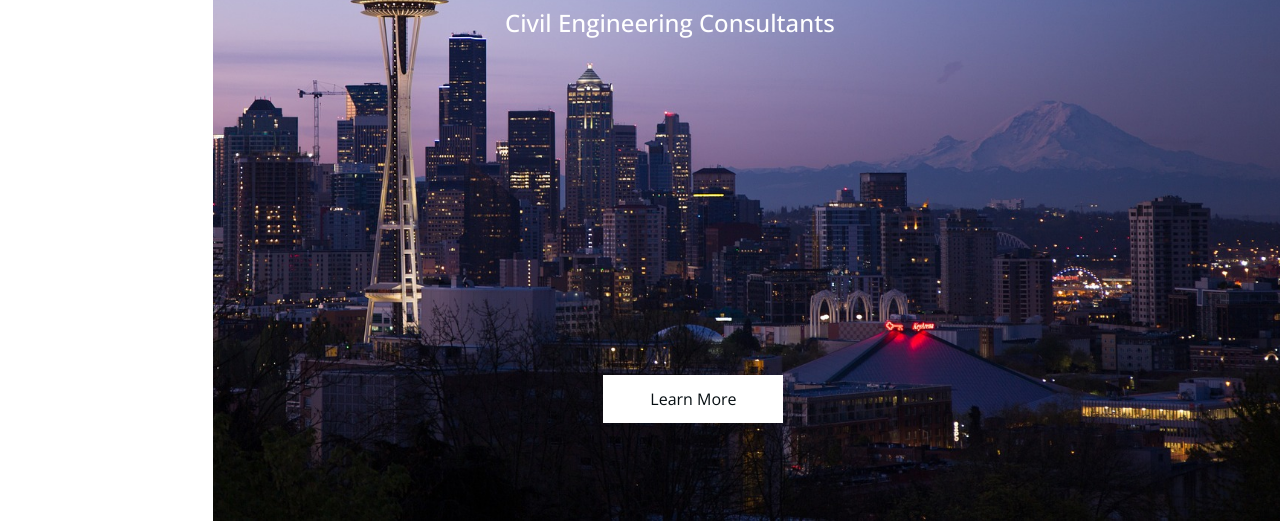
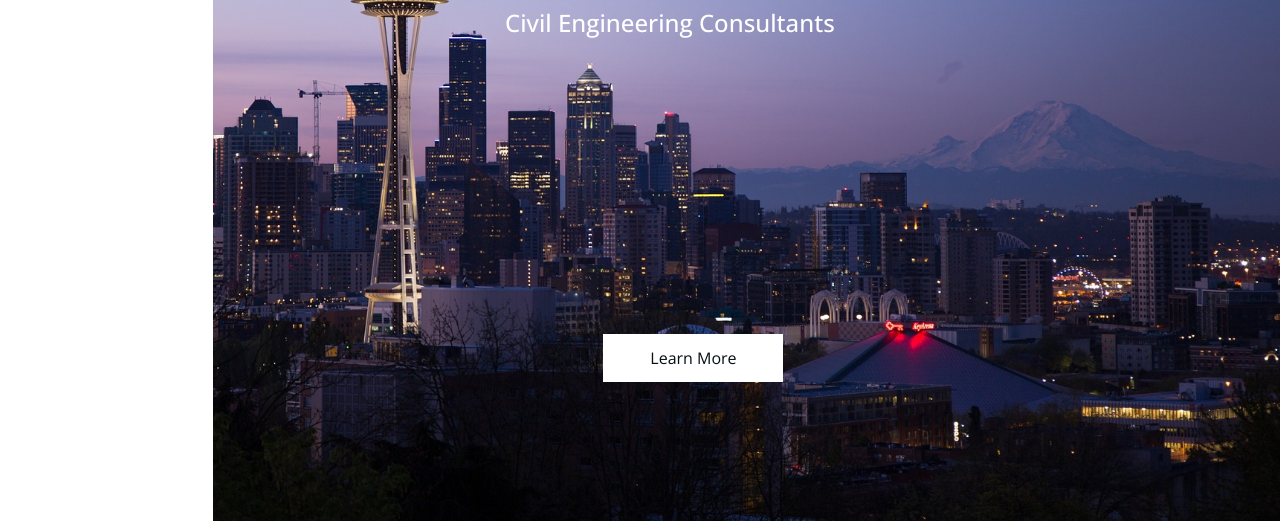
Before and after one commit to nmkettler/lat-48-pub, a Gatsby site: page / in a window 1280 px wide. Shown: the part 279-800 px from the top of the page. Built offline with nearby package versions, Linux system fonts and the light colour scheme; Gatsby itself is replaced by a stand-in of ours.

Commit message:
fix(lat48): adjusting padding

```diff
--- a/src/components/home/home-style.css
+++ b/src/components/home/home-style.css
@@ -41,7 +41,7 @@
 
 .learn-more-home {
   margin: 0px auto;
-  padding-top: 80%;
+  padding-top: 70%;
 }
 .learn-more-wrapper {
   width: 180px;
```
